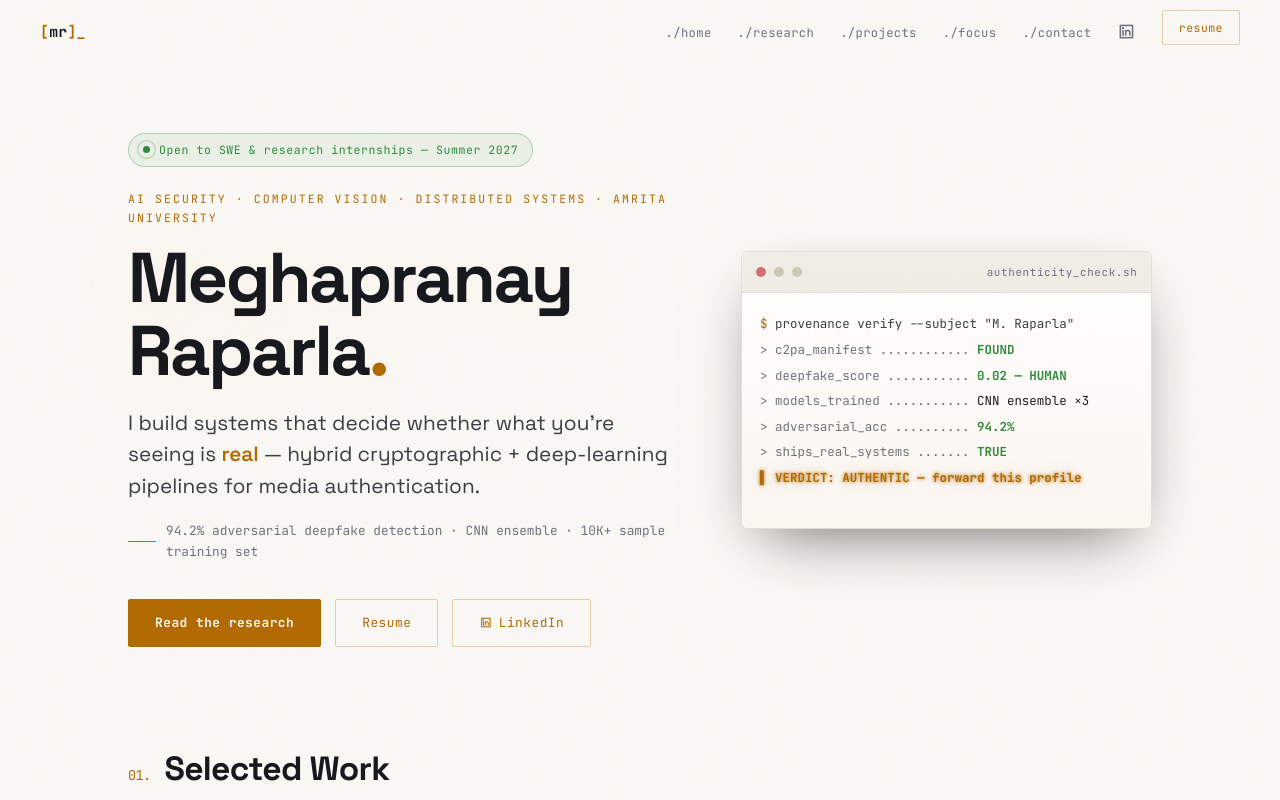
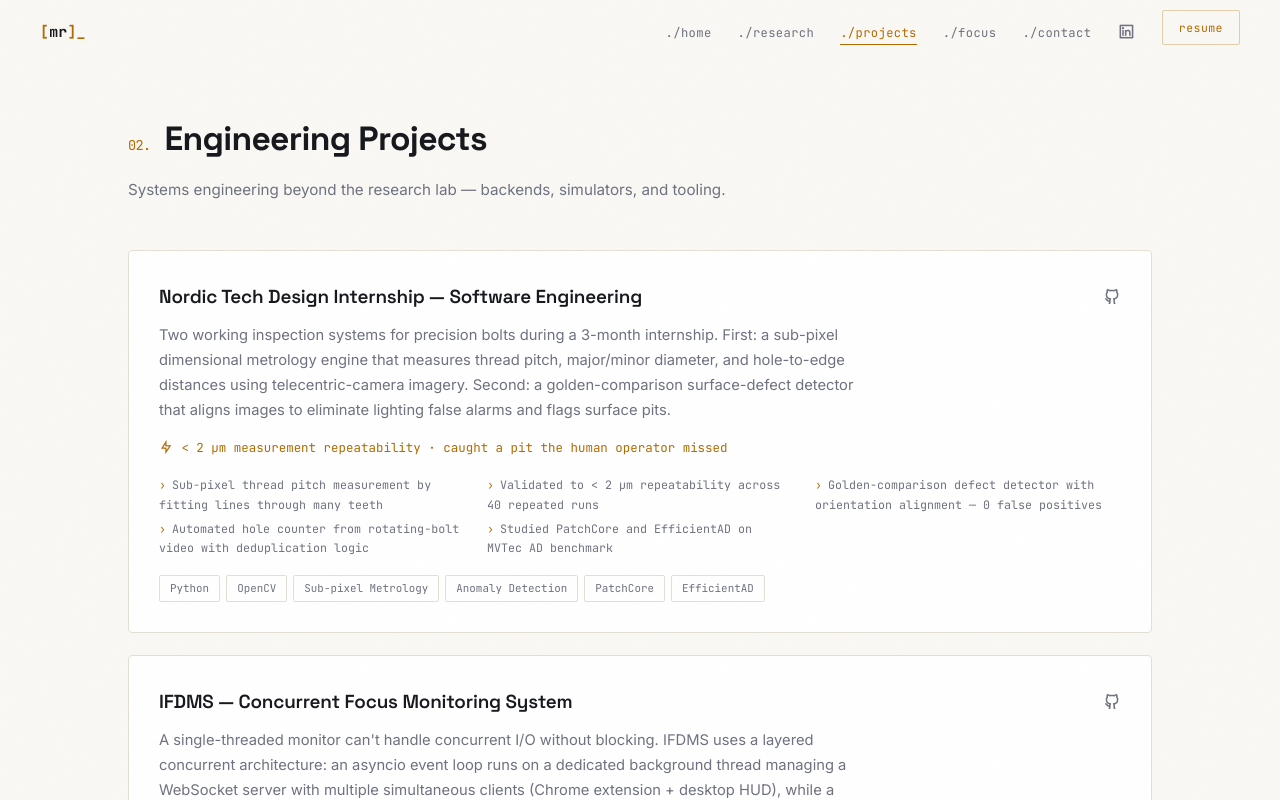
Before and after one commit to pranayr710/academic-portfolio, a React (Vite) app: page /academic-portfolio/projects in a window 1280 px wide. Shown: the top 800 px of the page. Built offline with nearby package versions, Linux system fonts and the light colour scheme.

Commit message:
Update resume to latest version and refresh portfolio content

```diff
--- a/index.html
+++ b/index.html
@@ -24,11 +24,12 @@
     "@context": "https://schema.org",
     "@type": "Person",
     "name": "Meghapranay Raparla",
-    "jobTitle": "Computer Science Undergraduate — AI Security & Computer Vision",
+    "jobTitle": "Machine Vision Intern & CS Undergraduate — AI Security, Computer Vision",
     "affiliation": { "@type": "CollegeOrUniversity", "name": "Amrita Vishwa Vidyapeetham" },
+    "worksFor": { "@type": "Organization", "name": "Nordic Tech Design" },
     "email": "mailto:pranayraparla3@gmail.com",
-    "sameAs": ["https://github.com/pranayr710"],
-    "knowsAbout": ["Deepfake Detection", "Media Forensics", "Computer Vision", "Machine Learning", "C2PA"]
+    "sameAs": ["https://github.com/pranayr710", "https://www.linkedin.com/in/raparla-meghapranay-3820b2321/"],
+    "knowsAbout": ["Deepfake Detection", "Media Forensics", "Computer Vision", "Machine Learning", "C2PA", "Industrial Inspection", "Sub-pixel Metrology", "Anomaly Detection", "Concurrent Systems"]
   }
   </script>
 </head>
--- a/src/App.jsx
+++ b/src/App.jsx
@@ -34,7 +34,7 @@ function AnimatedRoutes() {
 
 function App() {
   return (
-    <Router>
+    <Router basename="/academic-portfolio">
       <div style={{ display: 'flex', flexDirection: 'column', minHeight: '100vh' }}>
         <div className="aurora" aria-hidden="true"></div>
         <div className="bg-grid" aria-hidden="true"></div>
--- a/src/pages/EngineeringProjects.jsx
+++ b/src/pages/EngineeringProjects.jsx
@@ -1,6 +1,20 @@
 import Reveal from '../components/Reveal';
 
 const featuredProjects = [
+    {
+        title: "Nordic Tech Design Internship — Software Engineering",
+        description: "Two working inspection systems for precision bolts during a 3-month internship. First: a sub-pixel dimensional metrology engine that measures thread pitch, major/minor diameter, and hole-to-edge distances using telecentric-camera imagery. Second: a golden-comparison surface-defect detector that aligns images to eliminate lighting false alarms and flags surface pits.",
+        impact: "< 2 µm measurement repeatability · caught a pit the human operator missed",
+        tags: ["Python", "OpenCV", "Sub-pixel Metrology", "Anomaly Detection", "PatchCore", "EfficientAD"],
+        link: "https://github.com/pranayr710",
+        highlights: [
+            "Sub-pixel thread pitch measurement by fitting lines through many teeth",
+            "Validated to < 2 µm repeatability across 40 repeated runs",
+            "Golden-comparison defect detector with orientation alignment — 0 false positives",
+            "Automated hole counter from rotating-bolt video with deduplication logic",
+            "Studied PatchCore and EfficientAD on MVTec AD benchmark"
+        ]
+    },
     {
         title: "IFDMS — Concurrent Focus Monitoring System",
         description: "A single-threaded monitor can't handle concurrent I/O without blocking. IFDMS uses a layered concurrent architecture: an asyncio event loop runs on a dedicated background thread managing a WebSocket server with multiple simultaneous clients (Chrome extension + desktop HUD), while a synchronous main loop runs the ML pipeline — with thread-safe shared state bridging both layers.",
@@ -61,7 +75,7 @@ const otherProjects = [
         title: "MicroJava AST Interpreter",
         description: "Complete interpreter for the MicroJava language: AST generation, SVG visualization, step-by-step debugger with breakpoints, and symbol table management with memory simulation.",
         impact: "Full pipeline: Lexer → Parser → AST → Interpreter → Debugger",
-        tags: ["Java", "JavaFX", "Compilers", "AST"],
+        tags: ["Java", "JavaFX", "Language Processing", "AST"],
         link: "https://github.com/pranayr710/microjava-interpreter"
     },
     {
@@ -100,7 +114,7 @@ const EngineeringProjects = () => {
         <div className="container page">
             <h2 className="section-title" data-num="02.">Engineering Projects</h2>
             <p className="section-subtitle">
-                Systems engineering beyond the research lab — backends, simulators, compilers, and tooling.
+                Systems engineering beyond the research lab — backends, simulators, and tooling.
             </p>
 
             {featuredProjects.map((project, index) => (
--- a/src/pages/Home.jsx
+++ b/src/pages/Home.jsx
@@ -7,9 +7,9 @@ import DecodeText from '../components/DecodeText';
 const TERMINAL_LINES = [
     { type: 'cmd', text: 'provenance verify --subject "M. Raparla"' },
     { type: 'kv', key: 'c2pa_manifest', dots: 12, val: 'FOUND', ok: true },
-    { type: 'kv', key: 'deepfake_score', dots: 11, val: '0.02 — HUMAN', ok: true },
-    { type: 'kv', key: 'models_trained', dots: 11, val: 'CNN ensemble ×3', ok: false },
+    { type: 'kv', key: 'industry_exp', dots: 11, val: 'Nordic Tech Design', ok: true },
     { type: 'kv', key: 'adversarial_acc', dots: 10, val: '94.2%', ok: true },
+    { type: 'kv', key: 'defect_precision', dots: 8, val: '0 false alarms', ok: true },
     { type: 'kv', key: 'ships_real_systems', dots: 7, val: 'TRUE', ok: true },
     { type: 'verdict', text: '▌ VERDICT: AUTHENTIC — forward this profile' },
 ];
@@ -69,6 +69,16 @@ const VerificationTerminal = () => {
 const selectedWork = [
     {
         num: '01',
+        title: 'Nordic Tech Design — Software Engineer Intern',
+        problem:
+            'Industrial bolt inspection at a precision-engineering company. Built two production-grade systems using telecentric-camera machine vision: a dimensional metrology engine measuring thread pitch, diameters, and hole-to-edge distances at sub-pixel precision, and a golden-comparison surface-defect detector with image alignment to eliminate lighting false alarms.',
+        impact: '< 2 µm measurement repeatability · detected a pit the human operator missed',
+        tags: ['Python', 'OpenCV', 'Sub-pixel Metrology', 'Anomaly Detection', 'PatchCore'],
+        github: 'https://github.com/pranayr710',
+        caseStudy: '/projects',
+    },
+    {
+        num: '02',
         title: 'C2PA AI Detector',
         problem:
             'Deepfake detectors fail on novel generators; cryptographic provenance fails when metadata is stripped. I built a hybrid pipeline that checks C2PA signatures first, then falls back to a weighted ensemble of three CNNs (EfficientNet-B0, ResNet-50, frequency-domain) — trained on 10K+ real and synthetic videos.',
@@ -78,7 +88,7 @@ const selectedWork = [
         caseStudy: '/research',
     },
     {
-        num: '02',
+        num: '03',
         title: 'Strawberry Disease Detection',
         problem:
             'Field-condition plant pathology breaks lab-trained models. I annotated 5,000+ leaf images, fine-tuned YOLOv8 from COCO weights, and tuned NMS thresholds (IoU 0.45) to handle overlapping leaves under real outdoor lighting.',
@@ -88,7 +98,7 @@ const selectedWork = [
         caseStudy: '/research',
     },
     {
-        num: '03',
+        num: '04',
         title: 'AttendAI',
         problem:
             'Manual attendance wastes class time and invites proxy fraud. I built an end-to-end face-recognition pipeline — camera capture, recognition, database logging, CSV export — running at sub-second latency on commodity hardware.',
@@ -98,7 +108,7 @@ const selectedWork = [
         caseStudy: '/projects',
     },
     {
-        num: '04',
+        num: '05',
         title: 'GeoDroneAI',
         problem:
             'Naive shortest-path routing ignores no-fly zones and fleet conflicts. I implemented A* with weighted heuristics, dynamic obstacle re-planning, and multi-drone conflict resolution for simulated urban last-mile delivery.',
@@ -108,7 +118,7 @@ const selectedWork = [
         caseStudy: '/projects',
     },
     {
-        num: '05',
+        num: '06',
         title: 'IFDMS — Concurrent Focus Monitor',
         problem:
             'A single-threaded monitor can\'t handle concurrent I/O (WebSocket clients, OS polling, DB writes) without blocking. I built a layered concurrent architecture: asyncio event loop on a background thread manages the WebSocket server and multiple simultaneous clients, while a synchronous main loop runs the ML pipeline — with thread-safe shared state bridging both.',
@@ -162,6 +172,11 @@ const skillGroups = [
 /* ---------- Timeline ---------- */
 const timeline = [
     {
+        date: 'APR – JUN 2026',
+        title: 'Software Engineer Intern — Nordic Tech Design',
+        body: 'Built two industrial inspection systems for precision bolts: a sub-pixel dimensional metrology engine (< 2 µm repeatability) and a golden-comparison surface-defect detector — catching one pit the human operator missed.',
+    },
+    {
         date: '2025 — PRESENT',
         title: 'AI Security Research — Amrita Vishwa Vidyapeetham',
         body: 'Built a hybrid C2PA + CNN-ensemble media authentication system under faculty supervision. Reached 94.2% adversarial deepfake accuracy and cut GPU load by pre-filtering cryptographically verifiable media.',
@@ -179,7 +194,7 @@ const timeline = [
     {
         date: '2024 — PRESENT',
         title: 'B.Tech Computer Science — Amrita Vishwa Vidyapeetham',
-        body: 'Specializing in machine learning, computer vision, and distributed systems. Shipped 10+ projects spanning compilers, concurrent backends, ERP systems, and autonomous-systems simulation alongside coursework.',
+        body: 'Specializing in machine learning, computer vision, and distributed systems. Shipped 10+ projects spanning machine learning, concurrent backends, ERP systems, and autonomous-systems simulation alongside coursework.',
     },
 ];
 
@@ -189,7 +204,7 @@ const Home = () => {
             <section className="hero">
                 <div>
                     <p className="status-badge"><span className="pulse-dot" aria-hidden="true"></span>Open to SWE &amp; research internships — Summer 2027</p>
-                    <p className="kicker">AI Security · Computer Vision · Distributed Systems · Amrita University</p>
+                    <p className="kicker">AI Security · Computer Vision · Distributed Systems · Nordic Tech Design Alumni · Amrita University</p>
                     <h1 className="hero-name">
                         <DecodeText text="Meghapranay" /><br />
                         <DecodeText text="Raparla" delay={350} /><span className="accent-dot">.</span>
--- a/src/pages/TechnicalFocus.jsx
+++ b/src/pages/TechnicalFocus.jsx
@@ -1,6 +1,10 @@
 import Reveal from '../components/Reveal';
 
 const focusAreas = [
+    {
+        title: "Industrial Machine Vision",
+        description: "Sub-pixel dimensional metrology and surface-defect detection for precision bolts (Nordic Tech Design internship). Telecentric-camera pipelines, golden-comparison alignment, and anomaly scoring at < 2 µm repeatability."
+    },
     {
         title: "Hybrid AI + Cryptographic Security",
         description: "Verification pipelines combining provenance-based trust (C2PA) with probabilistic AI classification for media authentication."
@@ -24,6 +28,8 @@ const focusAreas = [
 ];
 
 const explorations = [
+    "Validated a sub-pixel metrology engine to < 2 µm repeatability across 40 repeated measurements — thread pitch, major/minor diameter, hole-to-edge distance on industrial bolts (Nordic Tech Design).",
+    "Designed golden-comparison surface-defect detector with orientation alignment; eliminated lighting-induced false alarms on forged bolt surfaces — 0 false positives.",
     "Studied frequency-domain artifacts in GAN-generated images using FFT spectral analysis to identify periodic signatures invisible in the spatial domain.",
     "Analyzed annotation noise impact on object detection — measured mAP degradation as a function of bounding box jitter in training labels.",
     "Tested ensemble robustness against FGSM and PGD adversarial attacks — observed a 12% accuracy drop under L∞ perturbation budget ε=0.03.",
--- a/vite.config.js
+++ b/vite.config.js
@@ -3,6 +3,6 @@ import react from '@vitejs/plugin-react'
 
 // https://vite.dev/config/
 export default defineConfig({
-  base: process.env.GITHUB_ACTIONS ? '/academic-portfolio/' : '/',
+  base: '/academic-portfolio/',
   plugins: [react()],
 })
```
Also changed, not shown: 1 other file (tests, documents, lock files or other folders).
